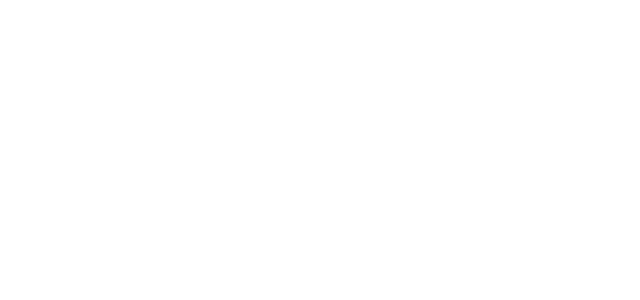
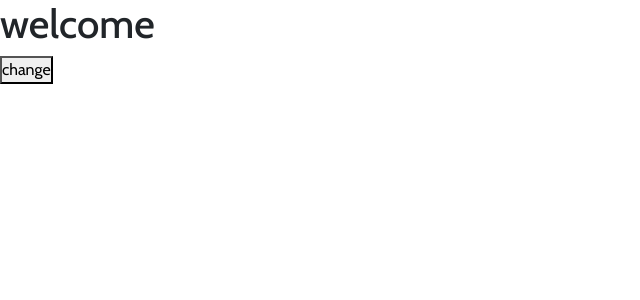
Before and after one commit to orhanors/capstone-fe, a React (Create React App) app: page / in a window 1280 px wide. Shown: the top 300 px of the page, without its empty margins (0-640 px from the left). Built offline with nearby package versions, Linux system fonts and the light colour scheme.

Commit message:
inital setup

```diff
--- a/package.json
+++ b/package.json
@@ -15,10 +15,13 @@
 		"axios": "^0.21.1",
 		"axios-auth-refresh": "^3.1.0",
 		"bootstrap": "^4.6.0",
+		"i18next": "^19.9.2",
+		"i18next-browser-languagedetector": "^6.0.1",
 		"node-sass": "^4.14.1",
 		"react": "^17.0.1",
 		"react-bootstrap": "^1.5.1",
 		"react-dom": "^17.0.1",
+		"react-i18next": "^11.8.9",
 		"react-router-dom": "^5.2.0",
 		"react-scripts": "4.0.3",
 		"redux": "^4.0.5",
--- a/src/app/App.tsx
+++ b/src/app/App.tsx
@@ -1,13 +1,19 @@
 import React from "react";
 import "bootstrap/dist/css/bootstrap.min.css";
-import NavBar from "../components/NavBar/NavBar";
+
 import "./App.css";
 import { BrowserRouter as Router, Route } from "react-router-dom";
+import Test from "../components/Test/Test";
+import { useTranslation } from "react-i18next";
 function App() {
+	const { i18n } = useTranslation();
 	return (
 		<div className='App'>
 			<Router>
-				<NavBar />
+				<Test />
+				<button onClick={() => i18n.changeLanguage("tr")}>
+					change
+				</button>
 			</Router>
 		</div>
 	);
--- /dev/null
+++ b/src/components/Test/Test.tsx
@@ -0,0 +1,13 @@
+import React from "react";
+import { useTranslation } from "react-i18next";
+import { withTranslation, WithTranslation } from "react-i18next";
+const Test: React.FC<WithTranslation> = (props) => {
+	const { t } = useTranslation();
+	return (
+		<div>
+			<h1>{t("welcome")}</h1>
+		</div>
+	);
+};
+
+export default withTranslation()(Test);
```
Also changed, not shown: tsconfig.json (+2 -8 lines), 2 other files (tests, documents, lock files or other folders).
